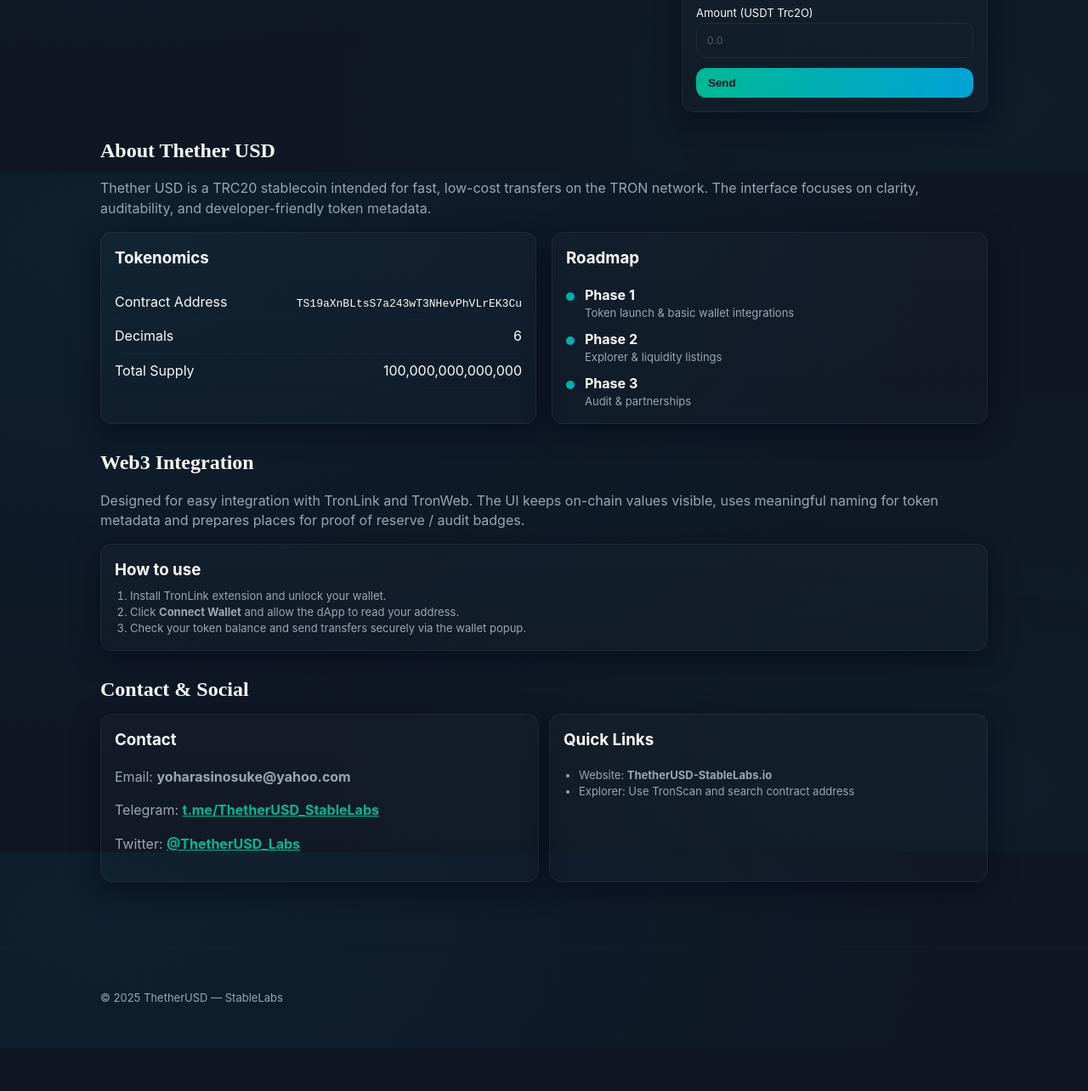
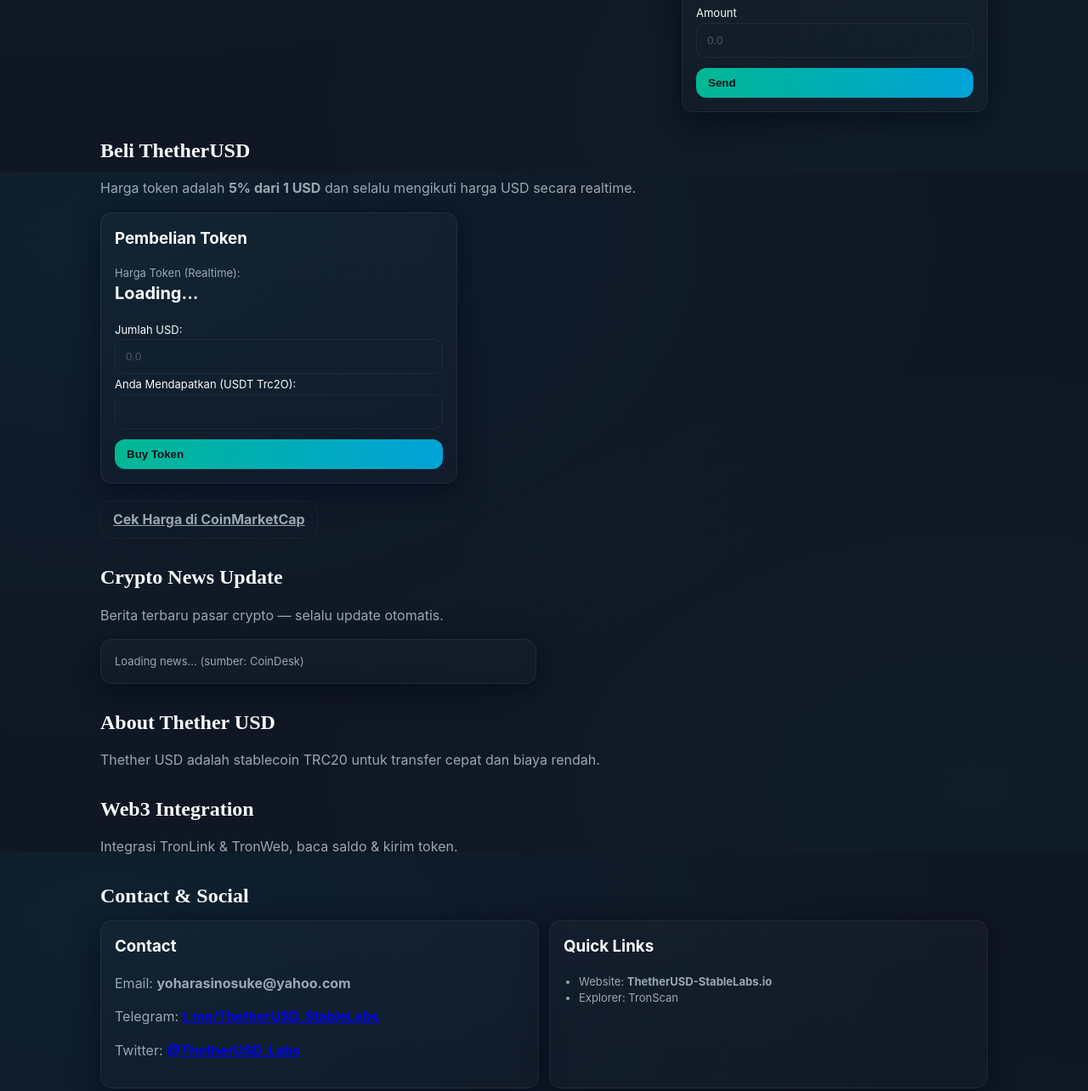
Before and after one commit to Stable-L/ThetherUSD, a plain HTML site: page index.html in a window 1280 px wide. Shown: the part 597-1881 px from the top of the page at 85% size. Before the commit the page ends 1831 px from the top, so only its background shows below. Drawn offline with Linux system fonts and the light colour scheme.

Commit message:
Update index.html

```diff
--- a/index.html
+++ b/index.html
@@ -4,7 +4,7 @@
   <meta charset="utf-8" />
   <meta name="viewport" content="width=device-width,initial-scale=1" />
   <title>ThetherUSD • USDT Trc2O - StableLabs.io</title>
-  <meta name="description" content="ThetherUSD — TRC20 stablecoin. Fast, low-cost transfers on TRON. Professional, audited-ready UI for dApps and wallets." />
+  <meta name="description" content="ThetherUSD — TRC20 stablecoin. Fast, low-cost transfers on TRON. Professional, audit-ready UI for dApps and wallets." />
   <link rel="icon" href="logo.png" />
   <link rel="stylesheet" href="style.css">
   <script src="https://cdn.jsdelivr.net/npm/tronweb/dist/TronWeb.min.js"></script>
@@ -24,6 +24,8 @@
         <a href="#about">About</a>
         <a href="#token">Token</a>
         <a href="#web3">Web3</a>
+        <a href="#buy">Buy</a>
+        <a href="#news">News</a>
         <a href="#contact" class="btn btn-outline">Contact</a>
       </nav>
     </div>
@@ -34,7 +36,7 @@
       <div class="hero-inner">
         <div>
           <h2>Stable. Fast. Trustworthy.</h2>
-          <p class="lead">ThetherUSD (USDT Trc2O) — professional UI tailored for stablecoin integrations on the TRON network. Designed to be clean, elegant, and audit-friendly.</p>
+          <p class="lead">ThetherUSD (USDT Trc2O) — profesional UI untuk stablecoin di jaringan TRON. Elegan, modern, dan siap integrasi Web3.</p>
 
           <div class="cta">
             <button class="btn btn-primary" id="connect-cta">Connect Wallet</button>
@@ -45,11 +47,11 @@
             <div class="card token-card">
               <img src="logo.png" class="card-logo" alt="token logo">
               <div>
-                <div class="large" id="token-name">Thether USD</div>
-                <div class="small muted">Symbol: <strong id="token-symbol">USDT Trc2O</strong> • Decimals: <strong id="token-decimals">6</strong></div>
+                <div class="large">Thether USD</div>
+                <div class="small muted">Symbol: <strong>USDT Trc2O</strong> • Decimals: <strong>6</strong></div>
                 <div class="small muted" style="margin-top:6px">Network: TRON (TRC20)</div>
-                <div style="margin-top:6px">Contract: <code id="token-contract">TS19aXnBLtsS7a243wT3NHevPhVLrEK3Cu</code></div>
-                <div class="small" style="margin-top:6px">Total Supply: <strong id="token-supply">100,000,000,000,000</strong></div>
+                <div style="margin-top:6px">Contract: <code>TS19aXnBLtsS7a243wT3NHevPhVLrEK3Cu</code></div>
+                <div class="small" style="margin-top:6px">Total Supply: <strong>100,000,000,000,000</strong></div>
               </div>
             </div>
           </div>
@@ -71,14 +73,14 @@
 
           <div class="card" style="margin-top:16px;">
             <h4 style="margin:0 0 8px 0">Send USDT Trc2O</h4>
-            <form id="send-form" aria-label="Send USDT Trc2O">
+            <form id="send-form">
               <div style="margin-top:8px;">
                 <label class="small">Recipient (TRON address)</label><br>
-                <input id="to" placeholder="T..." aria-label="recipient address">
+                <input id="to" placeholder="T...">
               </div>
               <div style="margin-top:8px;">
-                <label class="small">Amount (USDT Trc2O)</label><br>
-                <input id="amount" placeholder="0.0" aria-label="amount">
+                <label class="small">Amount</label><br>
+                <input id="amount" placeholder="0.0">
               </div>
               <div style="margin-top:12px;">
                 <button class="btn btn-primary" type="submit" style="width:100%">Send</button>
@@ -90,44 +92,51 @@
       </div>
     </section>
 
+    <!-- BUY TOKEN SECTION -->
+    <section class="section" id="buy">
+      <h2>Beli ThetherUSD</h2>
+      <p class="muted">Harga token adalah <strong>5% dari 1 USD</strong> dan selalu mengikuti harga USD secara realtime.</p>
+
+      <div class="card" style="margin-top:12px;max-width:420px;">
+        <h3 style="margin-top:0">Pembelian Token</h3>
+        <div class="small muted">Harga Token (Realtime):</div>
+        <div class="large" id="tokenPrice">Loading...</div>
+
+        <form id="buy-form" style="margin-top:16px;">
+          <input type="hidden" id="recipientWallet" value="TTZyeQR1fBpmhn2Y4Pcrj2Nw3WpioRtScU">
+          <label class="small">Jumlah USD:</label>
+          <input id="usdAmount" placeholder="0.0">
+
+          <label class="small" style="margin-top:8px;">Anda Mendapatkan (USDT Trc2O):</label>
+          <input id="tokenReceive" disabled>
+
+          <button class="btn btn-primary" type="submit" style="width:100%;margin-top:12px;">Buy Token</button>
+        </form>
+      </div>
+
+      <div style="margin-top:20px;">
+        <a href="https://coinmarketcap.com/" class="btn btn-outline" target="_blank">Cek Harga di CoinMarketCap</a>
+      </div>
+    </section>
+
+    <!-- NEWS SECTION -->
+    <section class="section" id="news">
+      <h2>Crypto News Update</h2>
+      <p class="muted">Berita terbaru pasar crypto — selalu update otomatis.</p>
+
+      <div id="news-feed" class="grid" style="margin-top:12px;">
+        <div class="card small muted">Loading news... (sumber: CoinDesk)</div>
+      </div>
+    </section>
+
     <section class="section" id="about">
       <h2>About Thether USD</h2>
-      <p class="muted">Thether USD is a TRC20 stablecoin intended for fast, low-cost transfers on the TRON network. The interface focuses on clarity, auditability, and developer-friendly token metadata.</p>
-
-      <div class="grid" style="margin-top:12px;">
-        <div class="card">
-          <h3 style="margin-top:0">Tokenomics</h3>
-          <div class="distribution">
-            <div class="dist-row"><span>Contract Address</span><span><code>TS19aXnBLtsS7a243wT3NHevPhVLrEK3Cu</code></span></div>
-            <div class="dist-row"><span>Decimals</span><span>6</span></div>
-            <div class="dist-row"><span>Total Supply</span><span>100,000,000,000,000</span></div>
-          </div>
-        </div>
-
-        <div class="card">
-          <h3 style="margin-top:0">Roadmap</h3>
-          <div class="timeline">
-            <div class="item"><div class="dot"></div><div class="content"><h4 style="margin:0">Phase 1</h4><div class="small muted">Token launch & basic wallet integrations</div></div></div>
-            <div class="item" style="margin-top:10px"><div class="dot"></div><div class="content"><h4 style="margin:0">Phase 2</h4><div class="small muted">Explorer & liquidity listings</div></div></div>
-            <div class="item" style="margin-top:10px"><div class="dot"></div><div class="content"><h4 style="margin:0">Phase 3</h4><div class="small muted">Audit & partnerships</div></div></div>
-          </div>
-        </div>
-
-      </div>
+      <p class="muted">Thether USD adalah stablecoin TRC20 untuk transfer cepat dan biaya rendah.</p>
     </section>
 
     <section class="section" id="web3">
       <h2>Web3 Integration</h2>
-      <p class="muted">Designed for easy integration with TronLink and TronWeb. The UI keeps on-chain values visible, uses meaningful naming for token metadata and prepares places for proof of reserve / audit badges.</p>
-
-      <div class="card" style="margin-top:12px">
-        <h3 style="margin:0 0 8px 0">How to use</h3>
-        <ol class="small muted" style="margin:0 0 0 18px;padding:0">
-          <li>Install TronLink extension and unlock your wallet.</li>
-          <li>Click <strong>Connect Wallet</strong> and allow the dApp to read your address.</li>
-          <li>Check your token balance and send transfers securely via the wallet popup.</li>
-        </ol>
-      </div>
+      <p class="muted">Integrasi TronLink & TronWeb, baca saldo & kirim token.</p>
     </section>
 
     <section class="section" id="contact">
@@ -136,15 +145,14 @@
         <div class="card contact">
           <h3 style="margin-top:0">Contact</h3>
           <p class="muted">Email: <strong>yoharasinosuke@yahoo.com</strong></p>
-          <p class="muted">Telegram: <strong><a href="https://t.me/ThetherUSD_StableLabs" target="_blank" style="color:var(--accent)">t.me/ThetherUSD_StableLabs</a></strong></p>
-          <p class="muted">Twitter: <strong><a href="https://twitter.com/ThetherUSD_Labs" target="_blank" style="color:var(--accent)">@ThetherUSD_Labs</a></strong></p>
+          <p class="muted">Telegram: <strong><a href="https://t.me/ThetherUSD_StableLabs" target="_blank">t.me/ThetherUSD_StableLabs</a></strong></p>
+          <p class="muted">Twitter: <strong><a href="https://twitter.com/ThetherUSD_Labs" target="_blank">@ThetherUSD_Labs</a></strong></p>
         </div>
-
         <div class="card">
           <h3 style="margin-top:0">Quick Links</h3>
           <ul class="small muted" style="margin:0 0 0 18px;padding:0">
             <li>Website: <strong>ThetherUSD-StableLabs.io</strong></li>
-            <li>Explorer: Use TronScan and search contract address</li>
+            <li>Explorer: TronScan</li>
           </ul>
         </div>
       </div>
@@ -158,6 +166,6 @@
     </div>
   </footer>
 
-  <script src="app.js"></script>
+<script src="app.js"></script>
 </body>
 </html>
```
